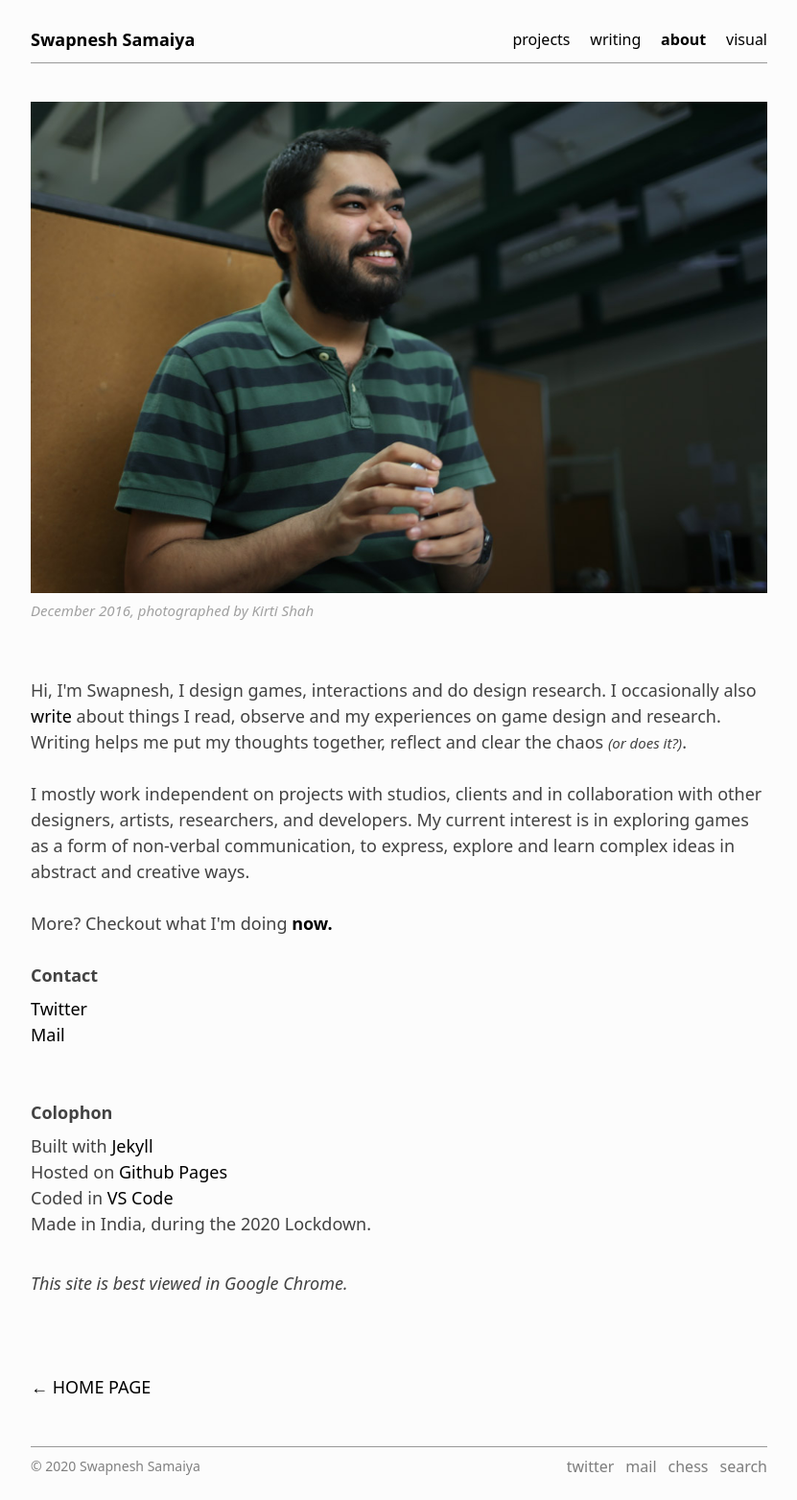
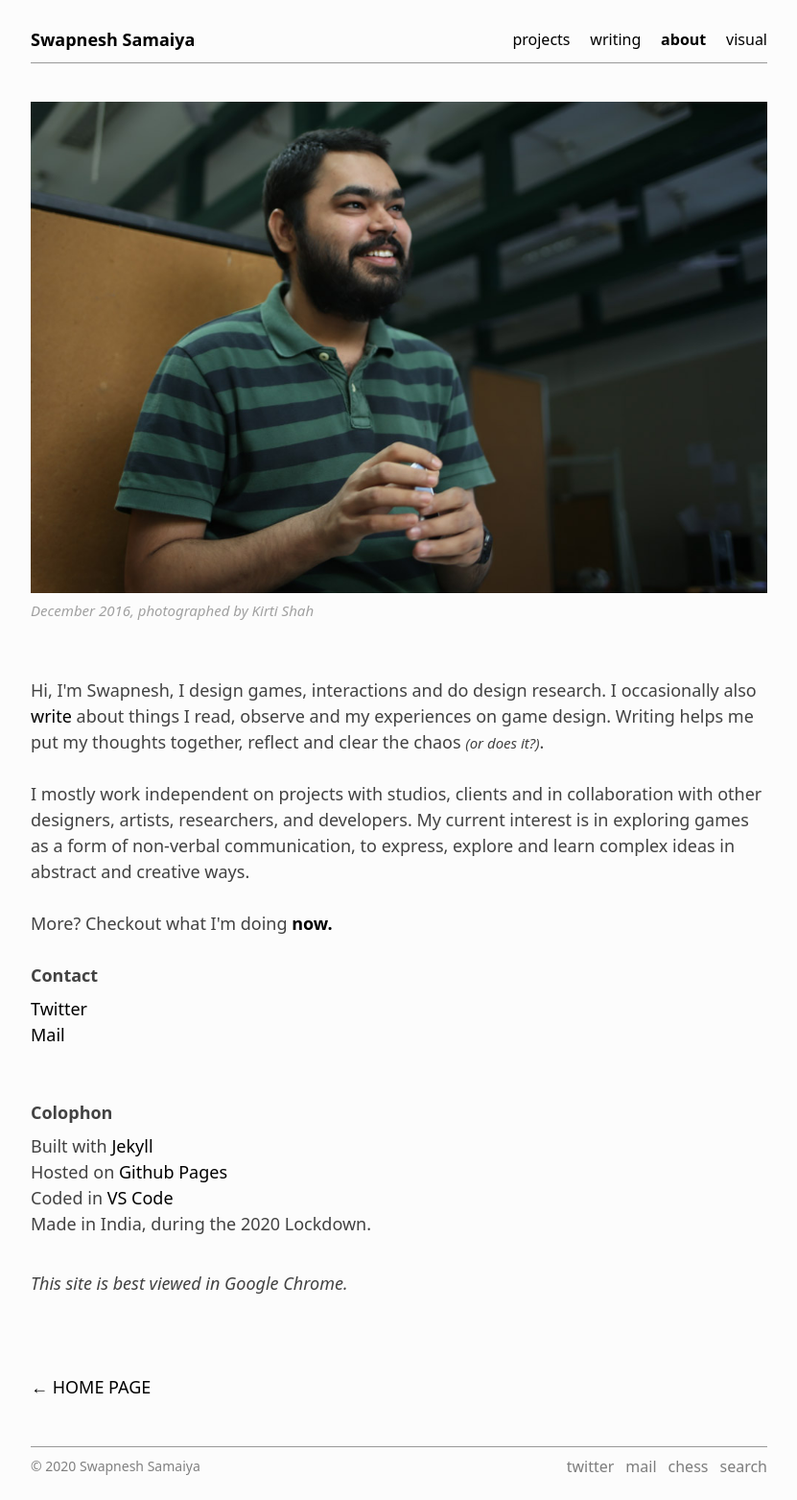
Before and after one commit to bunbutterjam/bunbutterjam.github.io, a Jekyll site: the page built from _pages/about.html, in a window 1280 px wide. Shown: the whole page at 96% size, without its empty margins (224-1055 px from the left). Built offline with Jekyll 4.4.1, drawn with Linux system fonts in a browser that asks for light colours.

Commit message:
update about

```diff
--- a/_pages/about.html
+++ b/_pages/about.html
@@ -8,7 +8,7 @@ image: /assets/images/about_1.jpg
     <img class="about" src="/assets/images/about.jpg" alt="about"><br>
     <i style="font-size: smaller; color: rgb(160, 160, 160); float: inline-start;">December 2016, photographed by Kirti Shah</i><br><br><br>
 
-    Hi, I'm Swapnesh, I design games, interactions and do design research. I occasionally also <a href=""></a> <a href="writing.html" target="_blank">write</a> about things I read, observe and my experiences on game design and research. Writing helps me put my thoughts together, reflect and clear the chaos <i style="font-size: smaller;">(or does it?)</i>.<br><br>
+    Hi, I'm Swapnesh, I design games, interactions and do design research. I occasionally also <a href=""></a> <a href="writing.html" target="_blank">write</a> about things I read, observe and my experiences on game design. Writing helps me put my thoughts together, reflect and clear the chaos <i style="font-size: smaller;">(or does it?)</i>.<br><br>
 
     I mostly work independent on projects with studios, clients and in collaboration with other designers, artists, researchers, and developers. My current interest is in exploring games as a form of non-verbal communication, to express, explore and learn complex ideas in abstract and creative ways.<br><br>
 
```
